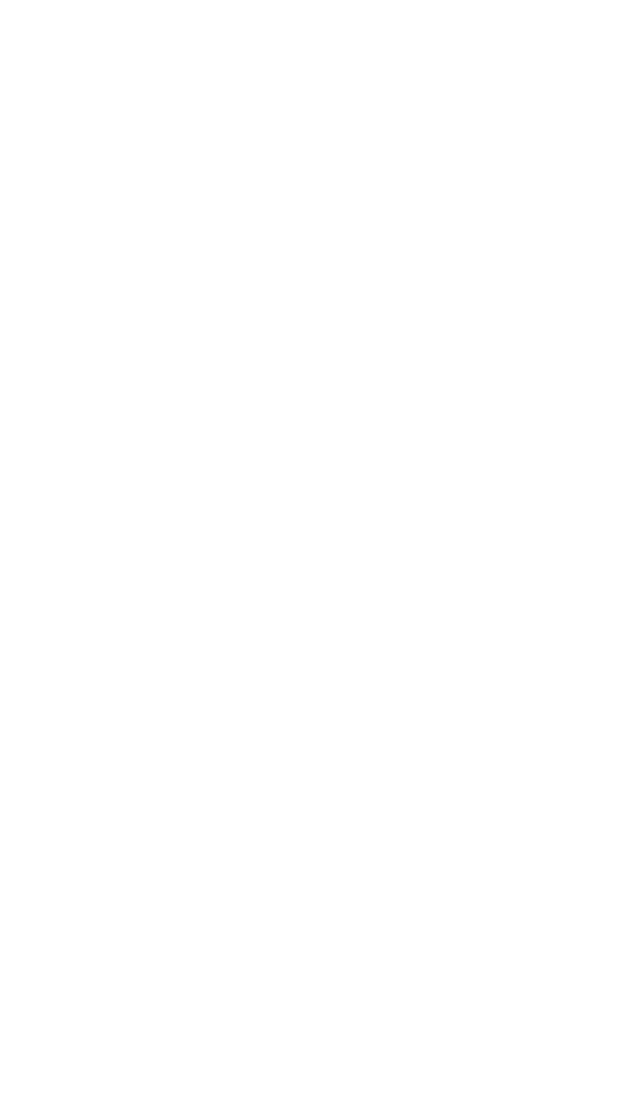
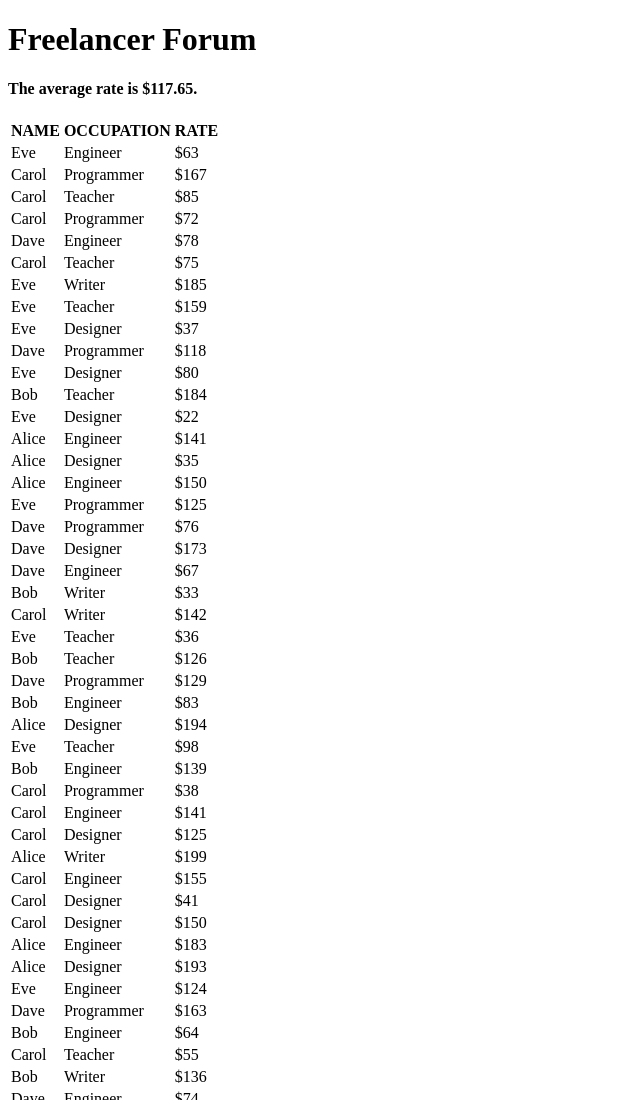
Before and after one commit to mrhoads14/freelancer-forum, a plain HTML site: page index.html in a window 1280 px wide. Shown: the top 1100 px of the page, without its empty margins (0-640 px from the left). Before the commit the page ends 800 px from the top, so only its background shows below. Drawn offline with Linux system fonts and the light colour scheme.

Commit message:
implement functionality

```diff
--- a/index.html
+++ b/index.html
@@ -7,6 +7,18 @@
     <script src="index.js" defer></script>
   </head>
   <body>
-    <div id="app"></div>
+    <div id="app">
+      <h1>Freelancer Forum</h1>
+      <h4>The average rate is $<span id="avg-rate"></span>.</h4>
+      <table>
+        <thead>
+          <tr>
+            <th>NAME</th>
+            <th>OCCUPATION</th>
+            <th>RATE</th>
+          </tr>
+        </thead>
+      </table>
+    </div>
   </body>
 </html>
--- a/index.js
+++ b/index.js
@@ -10,3 +10,74 @@ const NAMES = ["Alice", "Bob", "Carol", "Dave", "Eve"];
 const OCCUPATIONS = ["Writer", "Teacher", "Programmer", "Designer", "Engineer"];
 const PRICE_RANGE = { min: 20, max: 200 };
 const NUM_FREELANCERS = 100;
+
+const state = {
+  freelancers: []
+};
+
+// === FUNCTIONS ===
+const makeRandFreelancer = () => {
+  const nameIdx = Math.floor(Math.random() * NAMES.length);
+  const occIdx = Math.floor(Math.random() * OCCUPATIONS.length);
+  const randRate = PRICE_RANGE.min + Math.floor(
+    Math.random() * (PRICE_RANGE.max - PRICE_RANGE.min)
+  );
+
+  return {
+    name: NAMES[nameIdx], occupation: OCCUPATIONS[occIdx], rate: randRate
+  };
+}
+
+const getAvgRate = (freelancerArr) => {
+  if(freelancerArr.length === undefined) return undefined;
+  if(freelancerArr.length < 1) return 0;
+
+  const totRate = freelancerArr.reduce((accum, curr) => {
+    accum += curr.rate;
+    return accum;
+  }, 0);
+  return totRate / freelancerArr.length;
+}
+
+const makeFreelanceRow = (freelancer) => {
+  const newTr = document.createElement('tr');
+  const tdName = document.createElement('td');
+  tdName.innerText = freelancer.name;
+  const tdOcc = document.createElement('td');
+  tdOcc.innerText = freelancer.occupation;
+  const tdRate = document.createElement('td');
+  tdRate.innerText = `$${freelancer.rate}`;
+
+  newTr.append(tdName);
+  newTr.append(tdOcc);
+  newTr.append(tdRate);
+  return newTr;
+}
+
+const makeFreelanceTable = (freelancerArr) => {
+  const newTbody = document.createElement('tbody');
+  for(let i = 0; i < freelancerArr.length; i++) {
+    newTbody.append(makeFreelanceRow(freelancerArr[i]));
+  }
+  return newTbody;
+}
+
+const renderFreelanceTable = (freelancerArr) => {
+  const theTbody = makeFreelanceTable(freelancerArr);
+  const theTable = document.querySelector('table');
+  theTable.append(theTbody);
+}
+
+// === UPDATE DATA ===
+for(let i = 0; i < NUM_FREELANCERS; i++) {
+  state.freelancers.push(makeRandFreelancer());
+}
+state.avgRate = getAvgRate(state.freelancers);
+
+console.log("the average rate: ", state.avgRate);
+
+
+// === ADJUST UI ===
+const theAvgRate = document.querySelector('#avg-rate');
+theAvgRate.innerText = state.avgRate.toFixed(2);
+renderFreelanceTable(state.freelancers);
```
